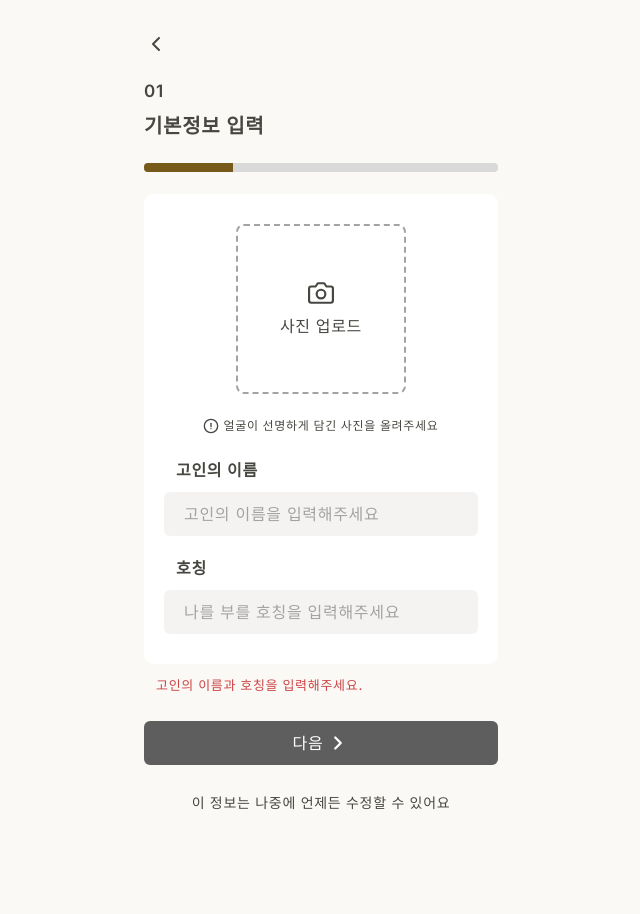
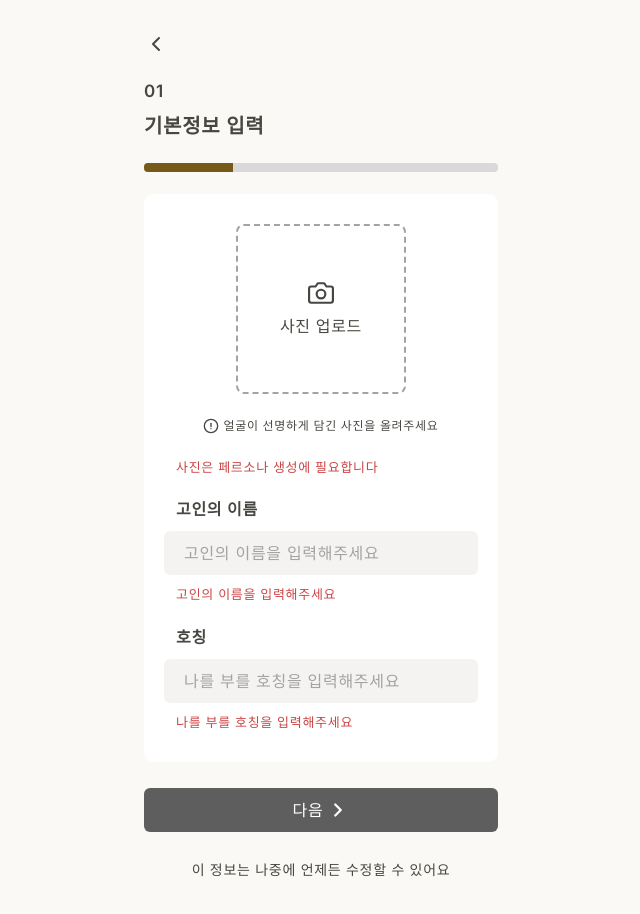
Before and after one commit to Dev-MAMOKEY/Yeoun-Frontend, a Next.js app: page /create in a window 1280 px wide. Both pictures are taken after a click on the button "다음". Shown: the whole page, without its empty margins (319-959 px from the left). Before the commit the page ends 847 px from the top, so only its background shows below. Built offline with nearby package versions, Linux system fonts and the light colour scheme; a web font is replaced by a local one.

Commit message:
[Feat/#19] Feat: 페르소나 1단계 필드별 검증·에러 메시지 분리

```diff
--- a/app/create/page.tsx
+++ b/app/create/page.tsx
@@ -131,17 +131,30 @@ function BasicStep() {
 
   const [form, setForm] = useState({ name: "", nickname: "" });
   const [photoFile, setPhotoFile] = useState<File | null>(null);
+  // 필드별 분리 에러 — 이름·호칭은 FormField error prop, 사진은 별도 노출
+  const [nameError, setNameError] = useState<string | null>(null);
+  const [nicknameError, setNicknameError] = useState<string | null>(null);
+  const [photoError, setPhotoError] = useState<string | null>(null);
   const [error, setError] = useState<string | null>(null);
   const [submitting, setSubmitting] = useState(false);
 
   function handleChange(e: React.ChangeEvent<HTMLInputElement>) {
     setForm((prev) => ({ ...prev, [e.target.name]: e.target.value }));
+    // 해당 필드 에러만 초기화
+    if (e.target.name === "name") setNameError(null);
+    if (e.target.name === "nickname") setNicknameError(null);
     setError(null);
   }
 
   async function handlePhoto(e: React.ChangeEvent<HTMLInputElement>) {
     const file = e.target.files?.[0];
     if (!file) return;
+    // 원본 크기 기준으로 10MB 초과 차단 (리사이즈 전 검증)
+    if (file.size > 10 * 1024 * 1024) {
+      setPhotoError("파일 크기가 너무 큽니다 (최대 10MB)");
+      e.target.value = "";
+      return;
+    }
     // 업로드 전 리사이즈·압축
     const resized = await resizeImage(file);
     setPhotoFile(resized);
@@ -151,19 +164,20 @@ function BasicStep() {
       if (typeof reader.result === "string") setPhotoPreview(reader.result);
     };
     reader.readAsDataURL(resized);
+    setPhotoError(null);
     setError(null);
   }
 
   async function handleNext() {
     if (submitting) return;
-    if (!form.name.trim() || !form.nickname.trim()) {
-      setError("고인의 이름과 호칭을 입력해주세요.");
-      return;
-    }
-    if (!photoFile) {
-      setError("고인의 사진을 업로드해주세요.");
-      return;
-    }
+    // 이름·호칭·사진 각각 검증해 필드별 에러 노출
+    const nextNameError = !form.name.trim() ? "고인의 이름을 입력해주세요" : null;
+    const nextNicknameError = !form.nickname.trim() ? "나를 부를 호칭을 입력해주세요" : null;
+    const nextPhotoError = !photoFile ? "사진은 페르소나 생성에 필요합니다" : null;
+    setNameError(nextNameError);
+    setNicknameError(nextNicknameError);
+    setPhotoError(nextPhotoError);
+    if (nextNameError || nextNicknameError || nextPhotoError) return;
 
     setSubmitting(true);
     setError(null);
@@ -181,9 +195,9 @@ function BasicStep() {
       }
       const created = json.data;
 
-      // 2단계: 사진 업로드
+      // 2단계: 사진 업로드 (검증 통과 후이므로 photoFile 존재 보장)
       const fd = new FormData();
-      fd.append("file", photoFile);
+      fd.append("file", photoFile as File);
       const photoRes = await fetch(`/api/persona/${created.id}/photo`, {
         method: "POST",
         body: fd,
@@ -236,6 +250,10 @@ function BasicStep() {
           <span className="text-foreground text-[12px] font-medium leading-6">얼굴이 선명하게 담긴 사진을 올려주세요</span>
         </div>
 
+        {photoError && (
+          <p className="text-[#c44] text-[13px] font-medium w-full pl-3">{photoError}</p>
+        )}
+
         <FormField
           label="고인의 이름"
           id="name"
@@ -243,6 +261,7 @@ function BasicStep() {
           value={form.name}
           onChange={handleChange}
           placeholder="고인의 이름을 입력해주세요"
+          error={nameError}
         />
         <FormField
           label="호칭"
@@ -251,6 +270,7 @@ function BasicStep() {
           value={form.nickname}
           onChange={handleChange}
           placeholder="나를 부를 호칭을 입력해주세요"
+          error={nicknameError}
         />
       </div>
 
```
